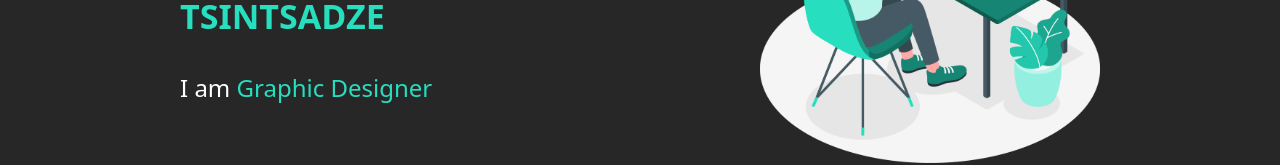
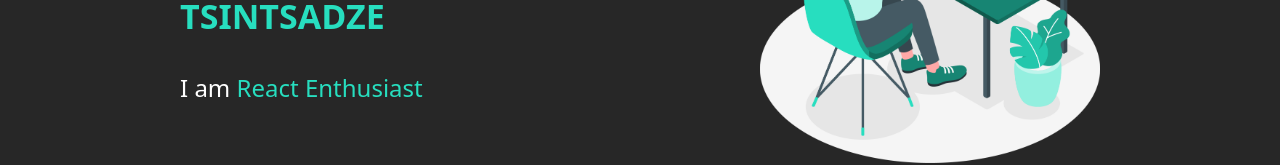
Before and after one commit to cotne998/My-Portfolio, a Next.js app: page /Home in a window 1280 px wide. Shown: the part 323-488 px from the top of the page. Built offline with nearby package versions, Linux system fonts and the light colour scheme.

Commit message:
update: new typewriter words

```diff
--- a/components/Introduction.tsx
+++ b/components/Introduction.tsx
@@ -6,9 +6,12 @@
   const [text] = useTypewriter({
     words: [
       "Frontend Developer",
-      "Graphic Designer",
+      "React Enthusiast",
+      "Next.JS Developer",
+      "Creative Coder",
+      "Web Interface Specialist",
       "UI/UX Designer",
-      "Junior Frontend Engineer",
+      "React & TypeScript Developer",
     ],
     loop: true,
   });
```
